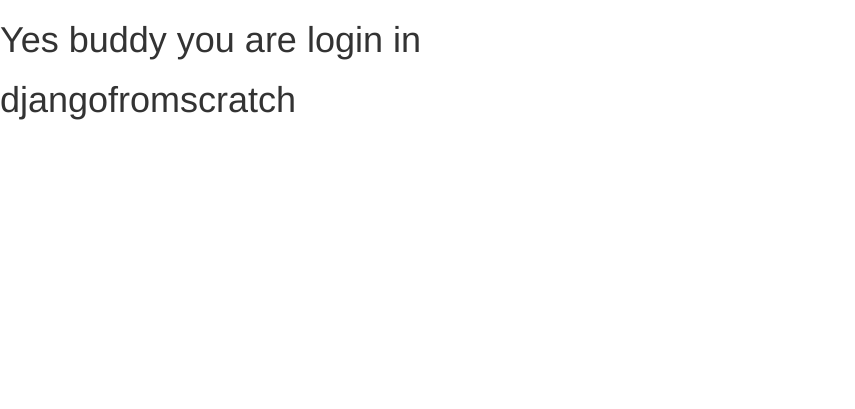
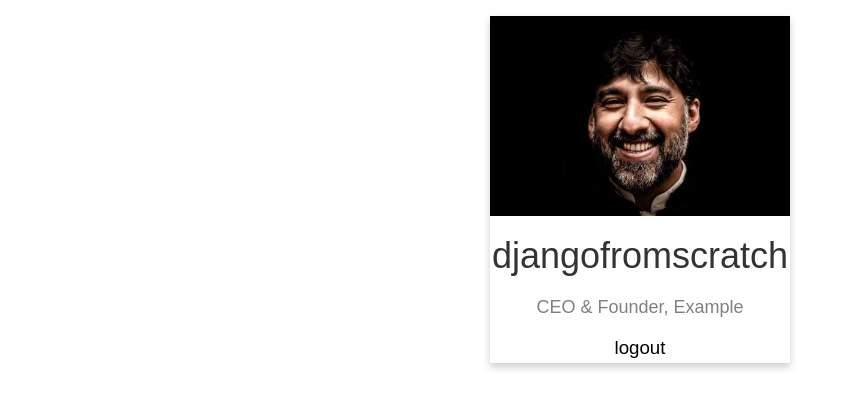
Before and after one commit to kaysv/djangofromscratch, a Django app: page / in a window 1280 px wide. Shown: the top 409 px of the page, without its empty margins (0-855 px from the left). Run offline with Django 3.2, Linux system fonts and the light colour scheme; a user stored in the database is signed in; some libraries are stand-ins or nearby versions.

Commit message:
basic reg

```diff
--- /dev/null
+++ b/loginCom/login/static/login/css/user_profile.css
@@ -0,0 +1,35 @@
+.card {
+  box-shadow: 0 4px 8px 0 rgba(0, 0, 0, 0.2);
+  max-width: 300px;
+  margin: auto;
+  text-align: center;
+  font-family: arial;
+}
+
+.title {
+  color: grey;
+  font-size: 18px;
+}
+
+button {
+  border: none;
+  outline: 0;
+  display: inline-block;
+  padding: 8px;
+  color: white;
+  background-color: #000;
+  text-align: center;
+  cursor: pointer;
+  width: 100%;
+  font-size: 18px;
+}
+
+a {
+  text-decoration: none;
+  font-size: 22px;
+  color: black;
+}
+
+button:hover, a:hover {
+  opacity: 0.7;
+}
--- a/loginCom/login/templates/login/login_page.html
+++ b/loginCom/login/templates/login/login_page.html
@@ -3,13 +3,22 @@
 
 {% block customcss %}
   <link rel="stylesheet" href="{% static 'login/css/styleLogin.css' %}">
-{% endblock%}
+  <link rel="stylesheet" href="{% static 'login/css/user_profile.css' %}">
+{% endblock %}
 
 {% block bodycontent %}
   <body>
   {% if request.user.is_authenticated %}
-    <h1>Yes buddy you are login in</h1>
-    <h1>{{request.user.username}}</h1>
+  <div class="container">
+    <div class="card">
+      <img src="{% static 'login/imgs/team2.jpg' %}" alt="John" style="width:100%">
+      <h1>{{request.user.username}}</h1>
+      <h2>{{request.user.first_name}} {{request.user.last_name}}</h2>
+      <p class="title">CEO & Founder, Example</p>
+      <p>{{request.user.email}}</p>
+      <a href="/logout/"><small>logout</small></a>
+    </div>
+  </div>
   {% else %}
     <form action="/login/" method="POST">
       {% csrf_token %}
--- a/loginCom/login/urls.py
+++ b/loginCom/login/urls.py
@@ -8,4 +8,6 @@ app_name = 'login'
 urlpatterns = [
     url(r'^$', views.homeView, name='HomeView'),
     url(r'^login/$', views.dealLogin, name='DealLogin'),
+    url(r'^logout/$', views.dealLogout, name='DealLogout'),
+    url(r'^reg/$', views.dealReg, name='DealReg'),
 ]
--- a/loginCom/login/views.py
+++ b/loginCom/login/views.py
@@ -1,6 +1,7 @@
 from django.shortcuts import render,redirect
 from django.http import HttpResponse
 from django.contrib.auth import authenticate, login, logout
+from django.contrib.auth.models import User
 
 # Create your views here.
 def homeView(request):
@@ -21,3 +22,47 @@ def dealLogin(request):
         else:
             return redirect('/')
     return redirect('/')
+
+def dealLogout(request):
+    logout(request)
+    return redirect('/')
+
+def dealReg(request):
+    if request.method == 'POST':
+        if request.POST.get('LoginType') == 'SignIn':
+            username = request.POST.get('username')
+            password = request.POST.get('password')
+            # checking if user exist
+            user = authenticate(request, username=username, password=password)
+
+            if user is not None:
+                login(request, user)
+                return redirect('/')
+            else:
+                return render(request,'login/regLog.html',{})
+        elif request.POST.get('LoginType') == 'SignUp':
+            # Registration block
+            print(request.POST)
+            # user = User.objects.create_user(username='john',
+            #                      email='jlennon@beatles.com',
+            #                      password='glass onion')
+            pass1 = request.POST.get('password1')
+            pass2 = request.POST.get('password2')
+            firstname = request.POST.get('firstname')
+            lastname = request.POST.get('lastname')
+            email = request.POST.get('email')
+            username = request.POST.get('username')
+            if pass1 != pass2:
+                return HttpResponse('PASSWORD MATCH GARENA')
+            else:
+                user = User.objects.create_user(username=username,
+                                                first_name = firstname,
+                                                last_name = lastname,
+                                                email=email,
+                                                password=pass1)
+                user.save()
+                return HttpResponse('save gariyo')
+            return HttpResponse(request.POST)
+        else:
+            pass
+    return render(request,'login/regLog.html',{})
```
Also changed, not shown: loginCom/login/templates/login/regLog.html (added, +70 -0 lines), loginCom/db.sqlite3, loginCom/login/static/login/imgs/team2.jpg (added).
